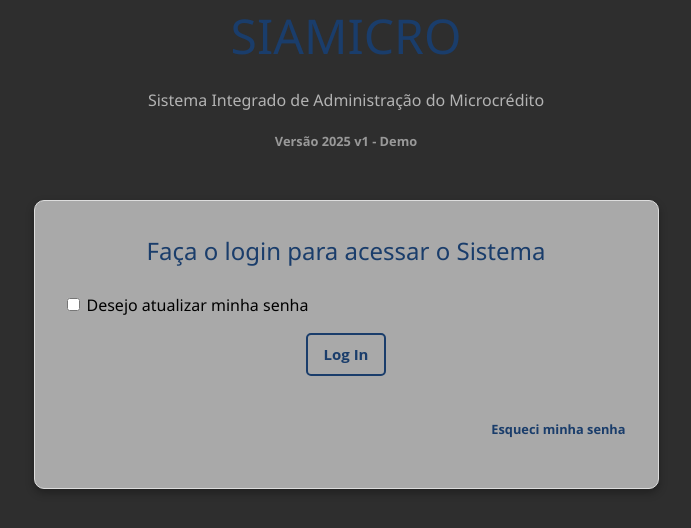
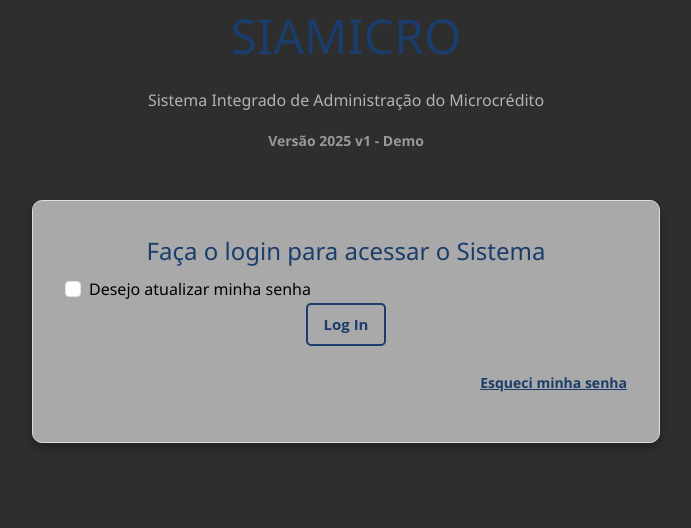
Before and after one commit to evdias2005/siamicroApp, a Django app: template homepage/templates/login.html in a window 1280 px wide. Shown: the top 528 px of the page, without its empty margins (294-985 px from the left). Run offline with Django 3.2, Linux system fonts and the light colour scheme; the template is opened without the code that fills it, so the values that code supplies are empty; some libraries are stand-ins or nearby versions.

Commit message:
Nova versão de alterações na responsidade

```diff
--- a/homepage/templates/home.html
+++ b/homepage/templates/home.html
@@ -1,4 +1,6 @@
 {% extends "base.html" %}
+
+{% load widget_tweaks %}
 
 {% load static %}
 
--- a/homepage/templates/login.html
+++ b/homepage/templates/login.html
@@ -1,5 +1,6 @@
 <!DOCTYPE html>
 {% load static %}
+{% load widget_tweaks %}
 {% load crispy_forms_tags %}
 
 <html lang="pt">
@@ -8,11 +9,11 @@
 
     <!-- Required meta tags -->
     <meta charset="utf-8">
-    <meta name="viewport" content="width=device-width, initial-scale=1, shrink-to-fit=no">
+    <meta name="viewport" content="width=device-width, initial-scale=1.0">
+    <!-- <meta name="viewport" content="width=device-width, initial-scale=1, shrink-to-fit=no"> -->
 
     <!-- Bootstrap CSS -->
-    <link rel="stylesheet" type="text/css" href="{% static 'bootstrap/bootstrap.min.css' %}">
-
+    <link rel="stylesheet" href="https://cdn.jsdelivr.net/npm/bootstrap@5.3.0/dist/css/bootstrap.min.css">
     <!-- Main CSS, then Sidebar CSS-->
     <link rel="stylesheet" type="text/css" href="{% static 'css/main.css' %}">
     <link rel="stylesheet" type="text/css" href="{% static 'css/sidebar.css' %}">
```
